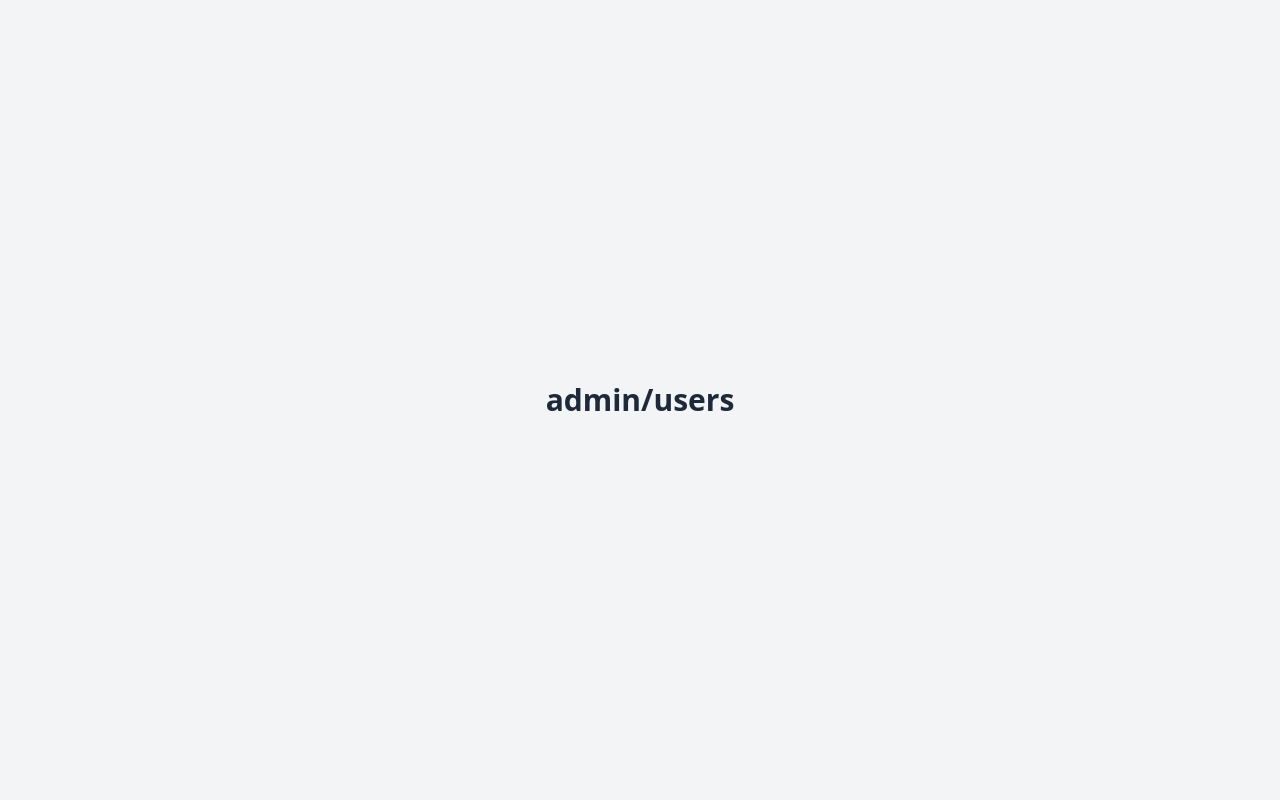
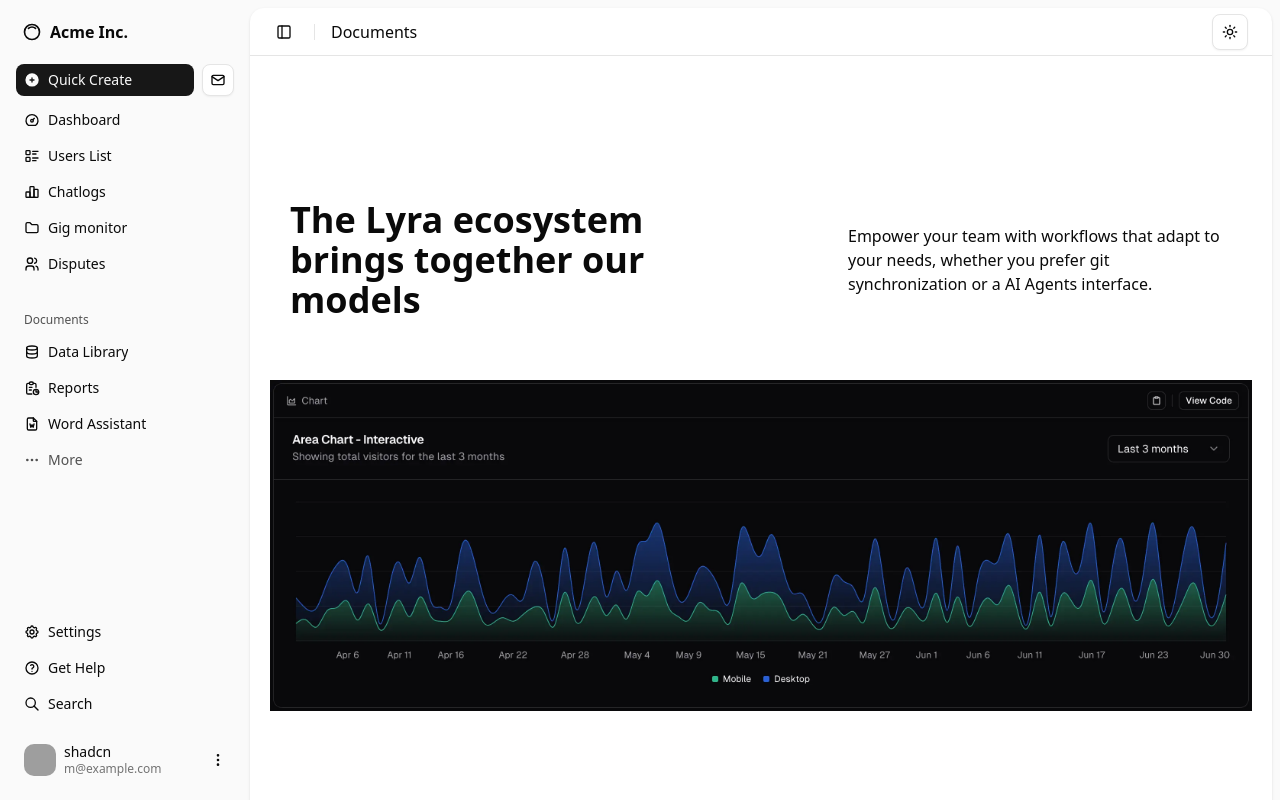
Before and after one commit to RahulKolli/collapse, a Next.js app: page /admin/users in a window 1280 px wide. Shown: the top 800 px of the page. Built offline with nearby package versions, Linux system fonts and the light colour scheme; grey boxes are pictures that could not be loaded.

Commit message:
Dashboard Routing and Admin Layout

```diff
--- a/package.json
+++ b/package.json
@@ -32,6 +32,7 @@
     "class-variance-authority": "^0.7.1",
     "clsx": "^2.1.1",
     "cmdk": "^1.1.1",
+    "collapse": "file:",
     "lucide-react": "^0.511.0",
     "motion": "^12.15.0",
     "next": "15.3.2",
--- /dev/null
+++ b/src/app/admin/layout.tsx
@@ -0,0 +1,25 @@
+"use client";
+
+import { SidebarProvider } from "@/components/ui/sidebar";
+import { AppSidebar } from "@/components/app-sidebar";
+import { SidebarInset } from "@/components/ui/sidebar";
+import { SiteHeader } from "@/components/site-header";
+
+export default function DashboardLayout({ children }) {
+  return (
+    <SidebarProvider
+      style={{
+        "--sidebar-width": "250px",
+        "--header-height": "calc(var(--spacing) * 12)",
+      }}
+    >
+      <AppSidebar variant="inset" />
+      <SidebarInset>
+        <SiteHeader />
+        <main className="flex-1 overflow-auto p-4">
+          {children}
+        </main>
+      </SidebarInset>
+    </SidebarProvider>
+  );
+}
--- a/src/app/admin/users/page.jsx
+++ b/src/app/admin/users/page.jsx
@@ -1,9 +1,10 @@
+import { DataTable } from "@/components/data-table";
+import Features from "@/components/features-2";
+import FeaturesSection from "@/components/features-6";
+import { Table } from "@/components/ui/table";
+
 export default function Page() {
   return (
-    <main className="flex min-h-screen items-center justify-center bg-gray-100 p-8">
-      <div className="text-center">
-        <h1 className="text-3xl font-bold text-gray-800">admin/users</h1>
-      </div>
-    </main>
+  <FeaturesSection />
   );
 }
--- /dev/null
+++ b/src/app/dashboard/layout.tsx
@@ -0,0 +1,26 @@
+"use client";
+
+import { SidebarProvider } from "@/components/ui/sidebar";
+import { AppSidebar } from "@/components/app-sidebar";
+import { SidebarInset } from "@/components/ui/sidebar";
+import { SiteHeader } from "@/components/site-header";
+
+export default function DashboardLayout({ children }: { children: React.ReactNode }) {
+  return (
+    <SidebarProvider
+      style={{
+        "--sidebar-width": "250px",
+        "--header-height": "calc(var(--spacing) * 12)",
+      }}
+    >
+      <AppSidebar variant="inset" />
+
+      <SidebarInset>
+        <SiteHeader />
+        <main className="flex-1 overflow-auto p-4">
+          {children}
+        </main>
+      </SidebarInset>
+    </SidebarProvider>
+  );
+}
--- a/src/app/dashboard/page.jsx
+++ b/src/app/dashboard/page.jsx
@@ -1,27 +1,10 @@
-import { AppSidebar } from "@/components/app-sidebar"
 import { ChartAreaInteractive } from "@/components/chart-area-interactive"
 import { DataTable } from "@/components/data-table"
 import { SectionCards } from "@/components/section-cards"
-import { SiteHeader } from "@/components/site-header"
-import {
-  SidebarInset,
-  SidebarProvider,
-} from "@/components/ui/sidebar"
-
 import data from "./data.json"
 
-export default function Page() {
+export default function DashboardPage() {
   return (
-    <SidebarProvider
-      style={
-        {
-          "--sidebar-width": "calc(var(--spacing) * 72)",
-          "--header-height": "calc(var(--spacing) * 12)"
-        }
-      }>
-      <AppSidebar variant="inset" />
-      <SidebarInset>
-        <SiteHeader />
     <div className="flex flex-1 flex-col">
       <div className="@container/main flex flex-1 flex-col gap-2">
         <div className="flex flex-col gap-4 py-4 md:gap-6 md:py-6">
@@ -33,7 +16,5 @@ export default function Page() {
         </div>
       </div>
     </div>
-      </SidebarInset>
-    </SidebarProvider>
   );
 }
--- a/src/components/app-sidebar.jsx
+++ b/src/components/app-sidebar.jsx
@@ -42,27 +42,27 @@ const data = {
   navMain: [
     {
       title: "Dashboard",
-      url: "#",
+      url: "/dashboard",
       icon: IconDashboard,
     },
     {
       title: "Users List",
-      url: "#",
+      url: "/admin/users",
       icon: IconListDetails,
     },
     {
       title: "Chatlogs",
-      url: "/admin/users",
+      url: "/admin/chats",
       icon: IconChartBar,
     },
     {
       title: "Gig monitor",
-      url: "#",
+      url: "/admin/gigs",
       icon: IconFolder,
     },
     {
       title: "Disputes",
-      url: "#",
+      url: "/admin/disputes",
       icon: IconUsers,
     },
   ],
--- a/src/components/nav-main.jsx
+++ b/src/components/nav-main.jsx
@@ -1,6 +1,10 @@
 "use client"
 
-import { IconCirclePlusFilled, IconMail } from "@tabler/icons-react";
+import Link from "next/link"
+import {
+  IconCirclePlusFilled,
+  IconMail,
+} from "@tabler/icons-react"
 
 import { Button } from "@/components/ui/button"
 import {
@@ -11,9 +15,7 @@ import {
   SidebarMenuItem,
 } from "@/components/ui/sidebar"
 
-export function NavMain({
-  items
-}) {
+export function NavMain({ items }) {
   return (
     <SidebarGroup>
       <SidebarGroupContent className="flex flex-col gap-2">
@@ -21,14 +23,16 @@ export function NavMain({
           <SidebarMenuItem className="flex items-center gap-2">
             <SidebarMenuButton
               tooltip="Quick Create"
-              className="bg-primary text-primary-foreground hover:bg-primary/90 hover:text-primary-foreground active:bg-primary/90 active:text-primary-foreground min-w-8 duration-200 ease-linear">
+              className="bg-primary text-primary-foreground hover:bg-primary/90 hover:text-primary-foreground active:bg-primary/90 active:text-primary-foreground min-w-8 duration-200 ease-linear"
+            >
               <IconCirclePlusFilled />
               <span>Quick Create</span>
             </SidebarMenuButton>
             <Button
               size="icon"
               className="size-8 group-data-[collapsible=icon]:opacity-0"
-              variant="outline">
+              variant="outline"
+            >
               <IconMail />
               <span className="sr-only">Inbox</span>
             </Button>
@@ -37,14 +41,16 @@ export function NavMain({
         <SidebarMenu>
           {items.map((item) => (
             <SidebarMenuItem key={item.title}>
-              <SidebarMenuButton tooltip={item.title}>
-                {item.icon && <item.icon />}
-                <span>{item.title}</span>
-              </SidebarMenuButton>
+              <Link href={item.url} passHref>
+                <SidebarMenuButton as="a" tooltip={item.title} className="cursor-pointer">
+                  {item.icon && <item.icon />}
+                  <span>{item.title}</span>
+                </SidebarMenuButton>
+              </Link>
             </SidebarMenuItem>
           ))}
         </SidebarMenu>
       </SidebarGroupContent>
     </SidebarGroup>
-  );
+  )
 }
```
Also changed, not shown: 1 other file (tests, documents, lock files or other folders). Lines whose indentation alone changed are shown as unchanged.
